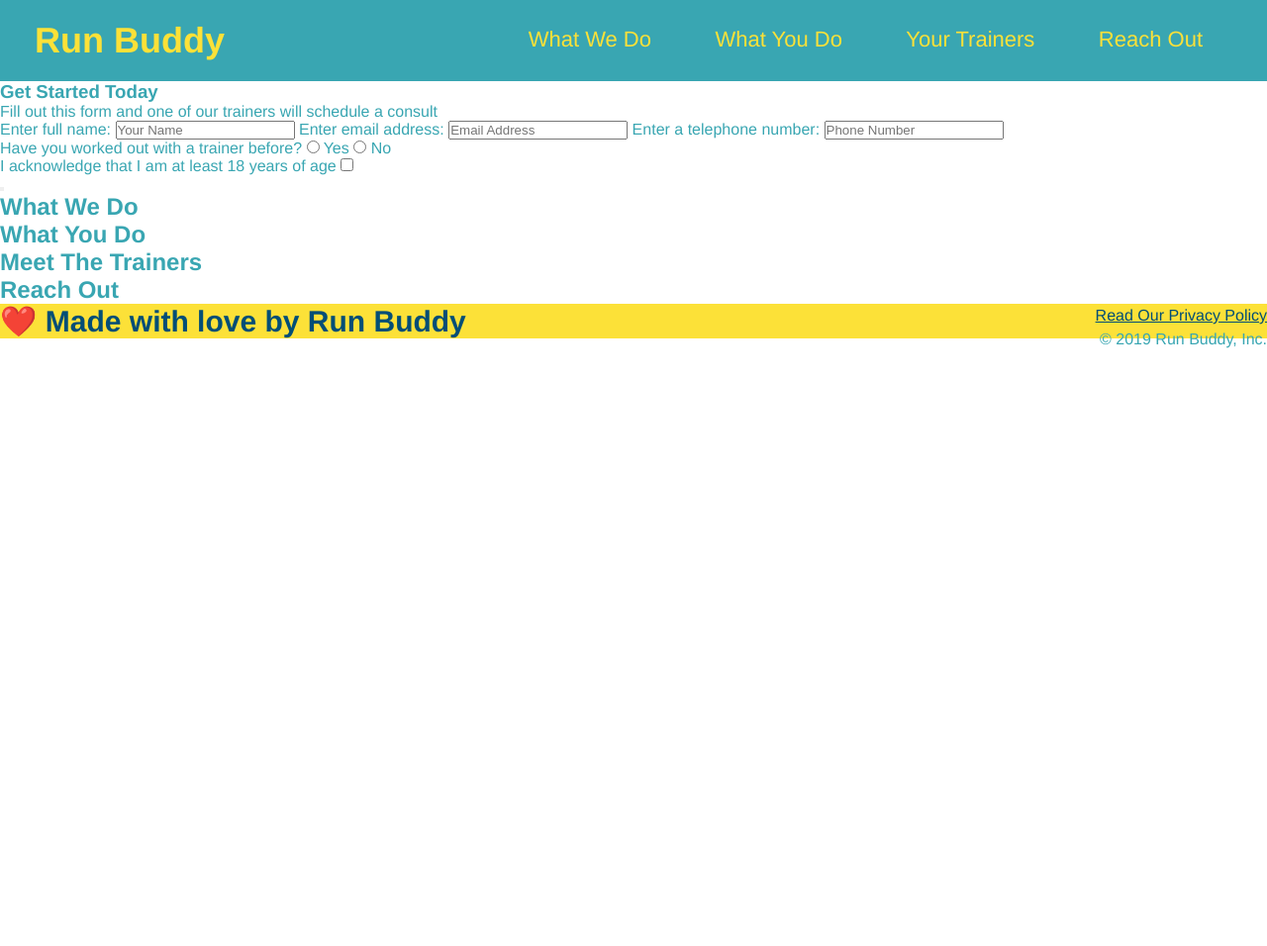
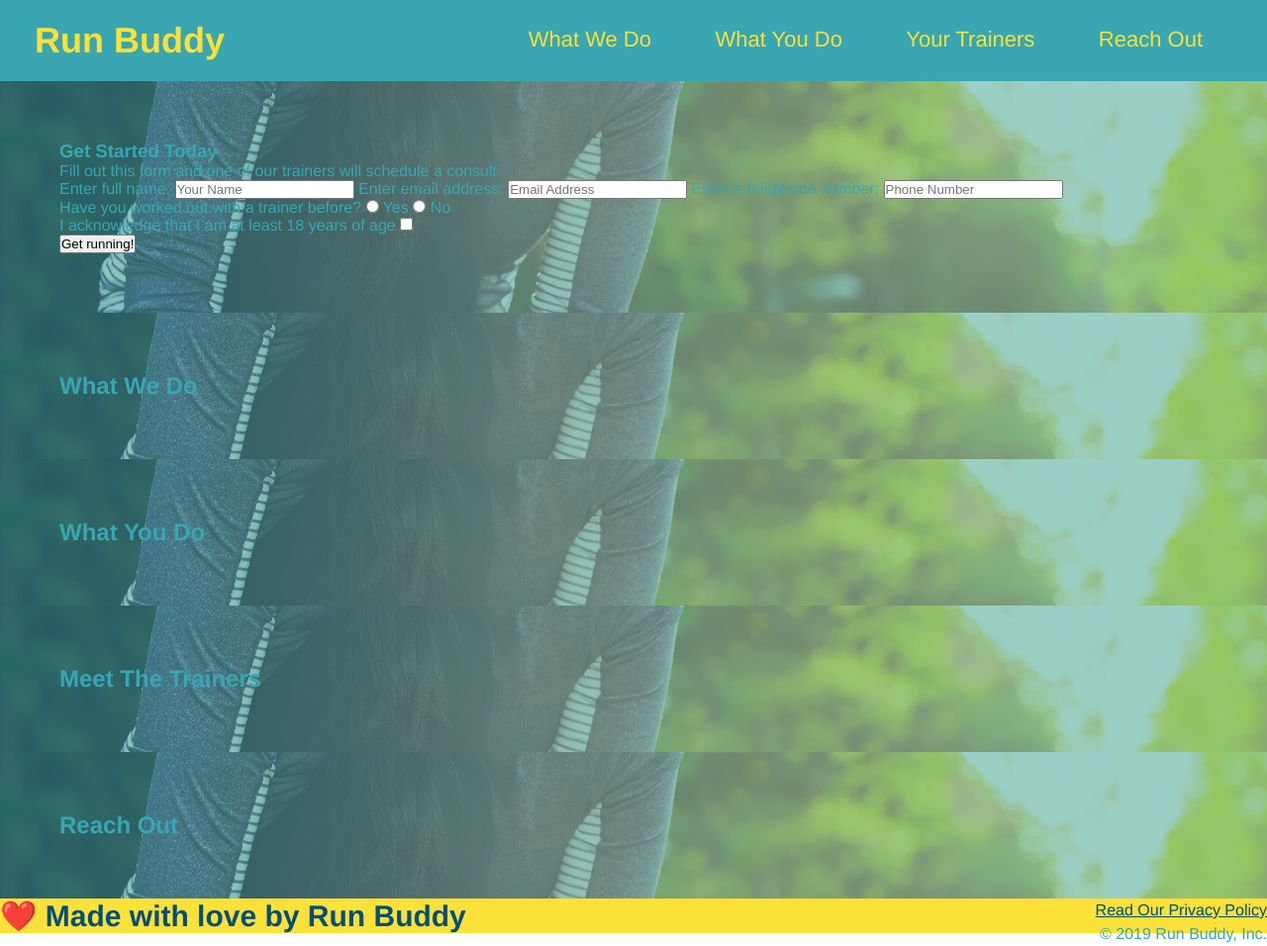
Before and after one commit to ethancahill/run-buddy, a plain HTML site: page index.html in a window 1280 px wide. Shown: the whole page at 99% size. Before the commit the page ends 800 px from the top, so only its background shows below. Drawn offline with Linux system fonts and the light colour scheme.

Commit message:
fixed submit button and added background image

```diff
--- a/assets/css/style.css
+++ b/assets/css/style.css
@@ -67,3 +67,8 @@ footer div {
 footer a {
     color: #024e76;
 }
+
+section {
+    padding: 60px;
+    background-image: url("../images/hero-bg.jpeg")
+}
--- a/index.html
+++ b/index.html
@@ -55,6 +55,7 @@
                         <input type="checkbox" name="age-confirm" id="checkbox" />
                     </p>
                     <button type="submit">
+                        Get running!
                     </button>
                 </form>
             </div>
```
